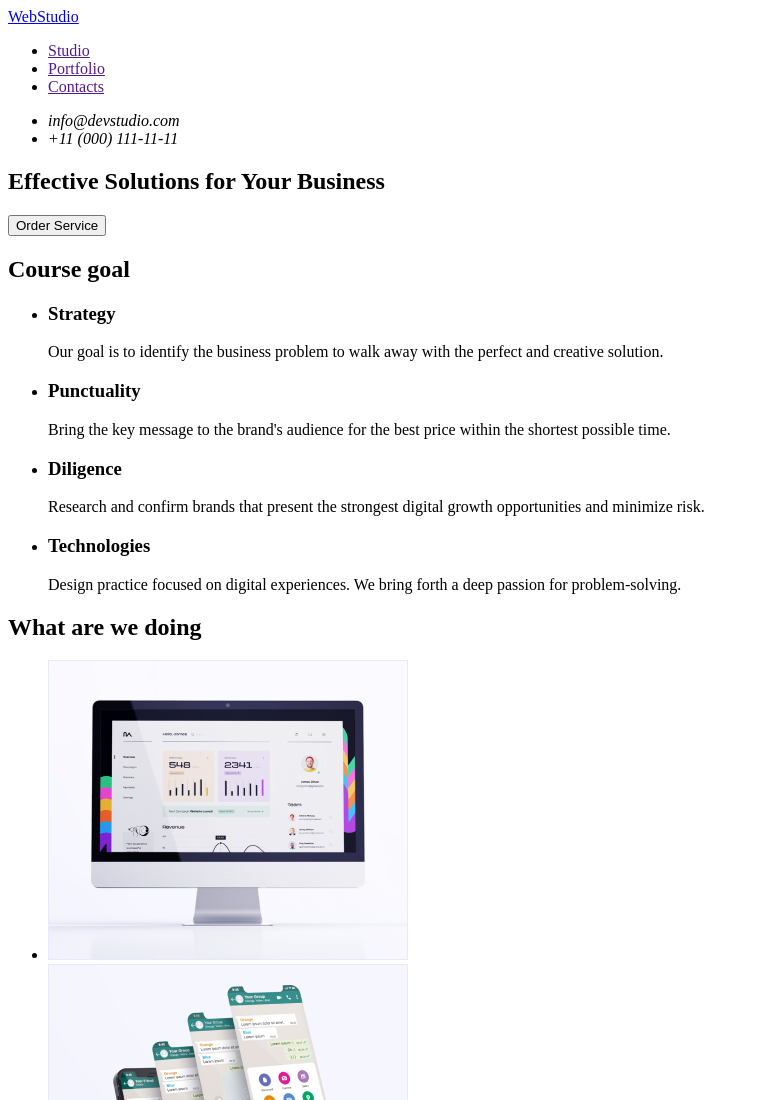
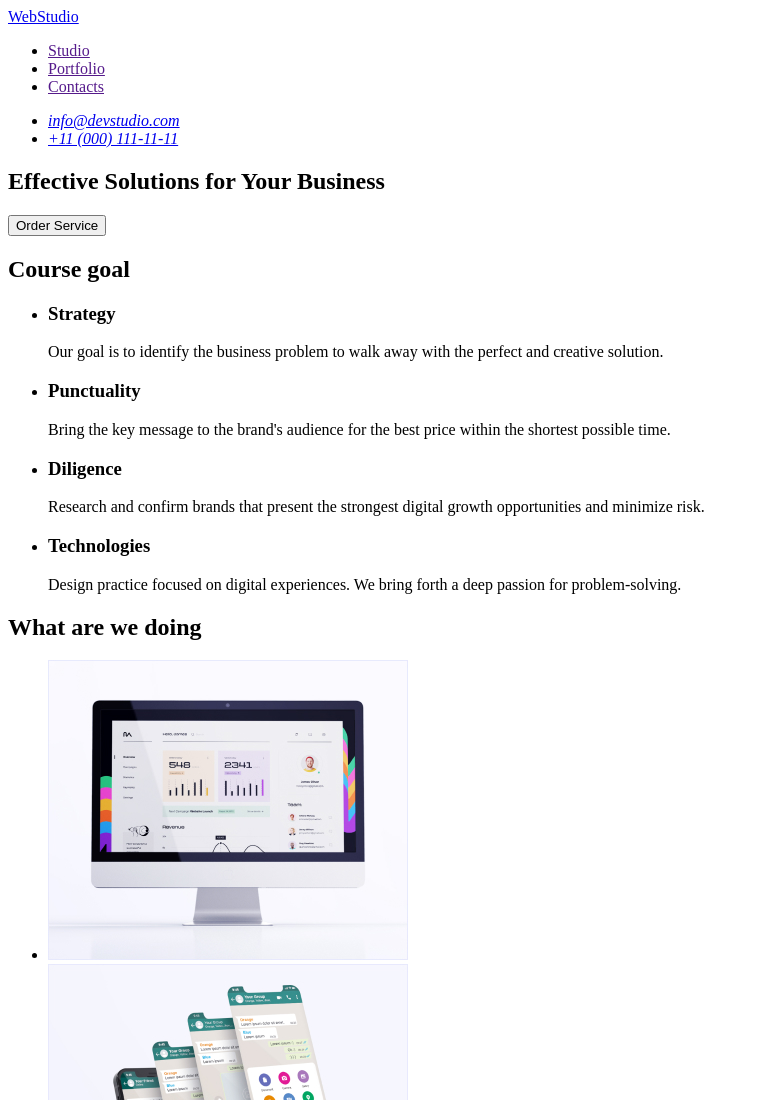
Before and after one commit to HetmanKateryna0107/goit-markup-hw-01, a plain HTML site: page index.html in a window 1280 px wide. Shown: the top 1100 px of the page, without its empty margins (0-759 px from the left). Drawn offline with Linux system fonts and the light colour scheme.

Commit message:
зміни в адресі

```diff
--- a/index.html
+++ b/index.html
@@ -25,8 +25,8 @@
       </nav>
       <address>
         <ul>
-          <li><a href="mailto:info@devstudio.com"></a> info@devstudio.com</li>
-          <li><a href="tel:+110001111111"></a> +11 (000) 111-11-11</li>
+          <li><a href="mailto:info@devstudio.com"> info@devstudio.com</li></a>
+          <li><a href="tel:+110001111111"> +11 (000) 111-11-11</li></a>
         </ul>
       </address>
     </header>
```
